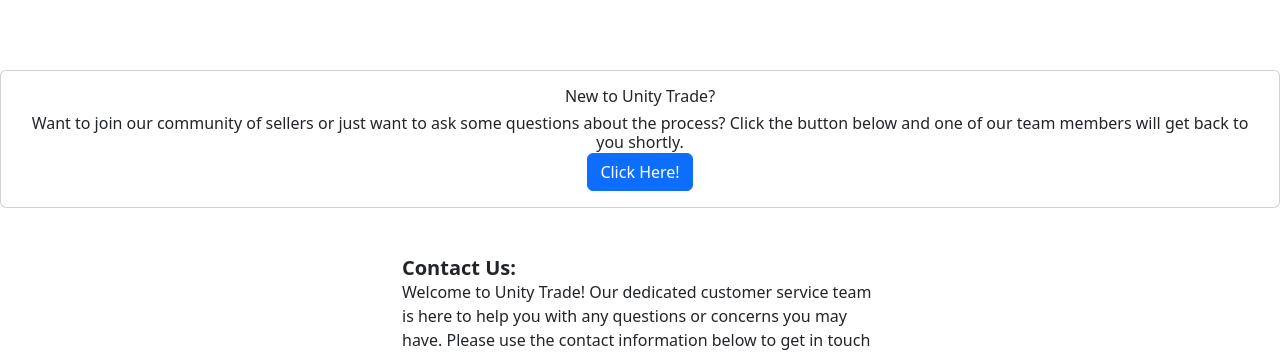
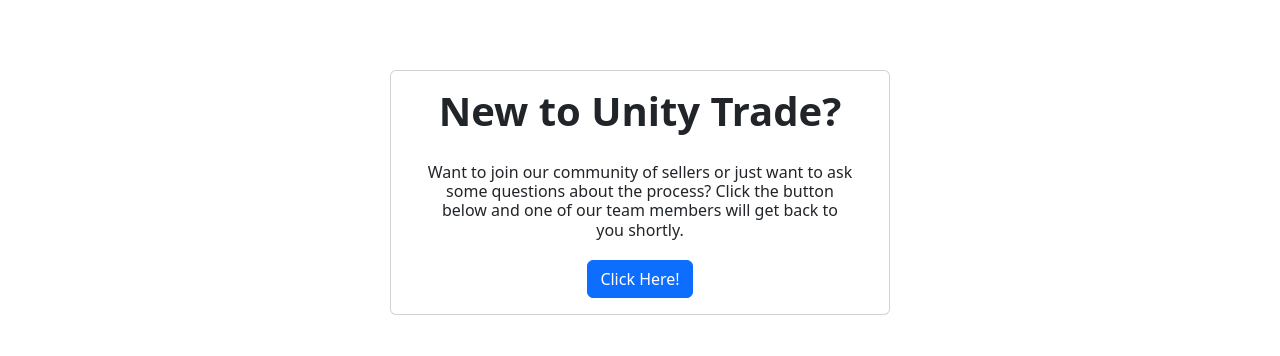
Before and after one commit to uvee35/unitytrade-website, a React (Vite) app: page / in a window 1280 px wide. Shown: the part 1880-2236 px from the top of the page. Built offline with nearby package versions, Linux system fonts and the light colour scheme.

Commit message:
added card css again

```diff
--- a/src/Components/ContactForm/index.css
+++ b/src/Components/ContactForm/index.css
@@ -0,0 +1,14 @@
+.card {
+    max-width: 500px;
+    margin: 0 auto;
+}
+
+
+.card-title{
+    font-weight: bolder;
+    font-size: 40px
+}
+
+.card-info{
+padding: 20px;
+}
```
